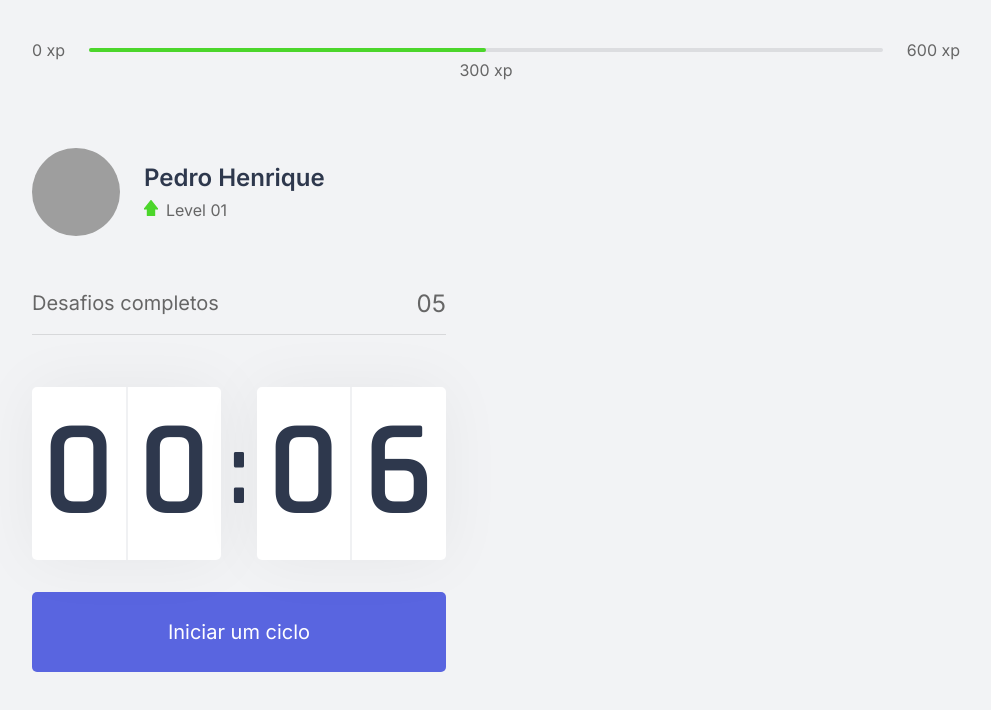
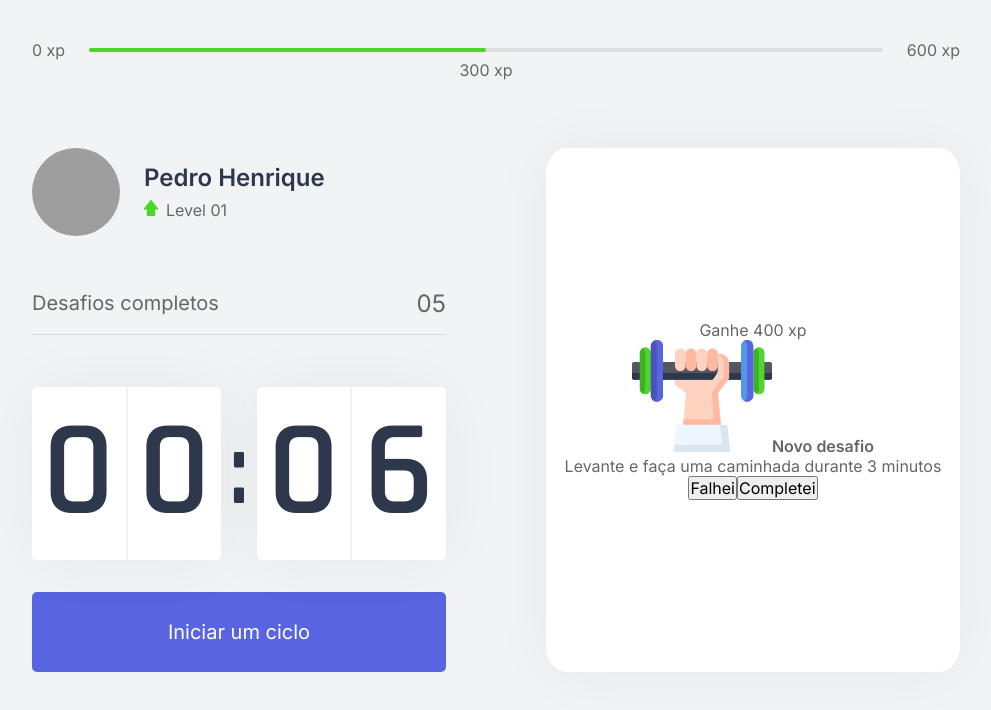
Before and after one commit to Pews-DEV/moveon-next, a Next.js app: page /home in a window 1280 px wide. Shown: the top 710 px of the page, without its empty margins (144-1135 px from the left). Built offline with nearby package versions, Linux system fonts and the light colour scheme; grey boxes are pictures that could not be loaded.

Commit message:
feat: adding challengebox component

```diff
--- /dev/null
+++ b/src/components/ChallengeBox/index.tsx
@@ -0,0 +1,35 @@
+import * as S from "./styles";
+
+const ChallengeBox = () => {
+  const hasChallege = true;
+
+  return (
+    <S.ClgContainer>
+      { hasChallege ? (
+        <S.ClgActive>
+          <header>Ganhe 400 xp</header>
+
+          <main>
+            <img src="icons/body.svg" alt="" />
+            <strong>Novo desafio</strong>
+            <p>Levante e faça uma caminhada durante 3 minutos</p>
+          </main>
+
+          <footer>
+            <button>Falhei</button>
+            <button>Completei</button>
+          </footer>
+        </S.ClgActive>
+      ) : (
+        <S.ClgNotActive>
+          <S.ClgNotActiveStrong>Finalize um ciclo para receber um desafio</S.ClgNotActiveStrong>
+          <S.ClgNotActiveP>
+            <S.ClgNotActiveImg src="../icons/level-up.svg" alt="Level Up" />
+            Avance de level completando desafios
+          </S.ClgNotActiveP>
+        </S.ClgNotActive>
+      )}
+    </S.ClgContainer>
+  );
+};
+export default ChallengeBox;
--- /dev/null
+++ b/src/components/ChallengeBox/styles.ts
@@ -0,0 +1,44 @@
+import styled from 'styled-components'
+
+export const ClgContainer = styled.div`
+    height: 100%;
+
+    background: var(--white);
+    border-radius: 5%;
+    box-shadow: 0 0 60px rgba(0, 0, 0, 0.05);
+
+    display: flex;
+    flex-direction: column;
+    align-items: center;
+    justify-content: center;
+    text-align: center;
+`
+
+export const ClgNotActive = styled.div`
+    display: flex;
+    flex-direction: column;
+    align-items: center;
+`
+
+export const ClgNotActiveStrong = styled.strong`
+    font-size: 1.5rem;
+    font-weight: 500;
+    line-height: 1.4rem;
+`
+
+export const ClgNotActiveP = styled.p`
+    display: flex;
+    flex-diredtion: column;
+    align-items: center;
+    line-height: 1.4;
+    max-width: 70%;
+    margin-top: 3rem;
+`
+
+export const ClgNotActiveImg = styled.img`
+    margin-bottom: 1rem;
+`
+
+export const ClgActive = styled.div`
+
+`
--- a/src/screens/home/index.tsx
+++ b/src/screens/home/index.tsx
@@ -1,7 +1,9 @@
+import ChallengeBox from "../../components/ChallengeBox";
 import CompletedChallenges from "../../components/CompletedChallenges";
 import Countdown from "../../components/Countdown";
 import ExperienceBar from "../../components/ExperienceBar";
 import Profile from "../../components/Profile";
+
 import { Container, LeftContainer } from "../../styles/containers";
 
 const HomeScreen = () => (
@@ -14,7 +16,9 @@ const HomeScreen = () => (
           <CompletedChallenges />
           <Countdown />
         </div>
-        <div></div>
+        <div>
+          <ChallengeBox />
+        </div>
       </LeftContainer>
     </Container>
   )
```
